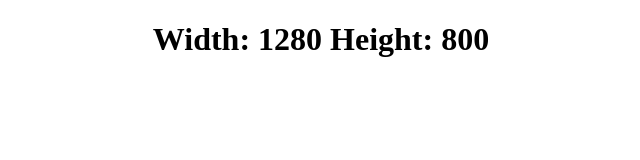
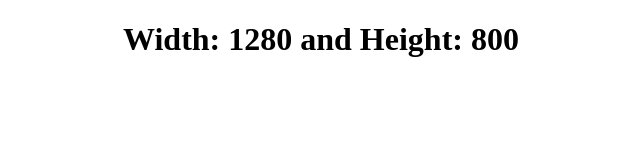
Before and after one commit to acciojob/screen-size-codeswithadarsh, a website: page main.html in a window 1280 px wide. Shown: the whole page, without its empty margins (319-959 px from the left). Drawn offline with Linux system fonts and the light colour scheme.

Commit message:
created a submission

```diff
--- a/main.html
+++ b/main.html
@@ -6,12 +6,11 @@
 	<link rel="stylesheet" href="styles.css">
 </head>
 
-<body>
+<body>  <div id="sizeInfo"><h1></h1></div>
 	<!-- the entire body must be written by student -->
-	 <div id="sizeInfo">
-        <h1>Width: <span id="width">0</span> Height: <span id="height">0</span></h1>
-    </div>
     <script type="text/javascript" src="./script.js">
 </script>
 
 </body>
+
+</html>
--- a/script.js
+++ b/script.js
@@ -1,17 +1,15 @@
 //your JS code here. If required.
-  const widthElement = document.getElementById('width');
-        const heightElement = document.getElementById('height');
+  let height=this.innerHeight;
+    let width=this.innerWidth;
+   let div=document.getElementById("sizeInfo");
+    let h=div.firstChild;
+    h.innerText="Width: "+width+" and Height: "+height;
+window.addEventListener("resize",function(){
+    let height=this.innerHeight;
+    let width=this.innerWidth;
+   let div=document.getElementById("sizeInfo");
+    let h=div.firstChild;
 
-        // Function to update the width and height elements
-        function updateSize() {
-            const width = window.innerWidth;
-            const height = window.innerHeight;
-            widthElement.textContent = width;
-            heightElement.textContent = height;
-        }
+    h.innerText="Width: "+width+" and Height: "+height;
 
-        // Initial call to set the initial size
-        updateSize();
-
-        // Add an event listener to the window's resize event
-        window.addEventListener('resize', updateSize);
+  })
```
